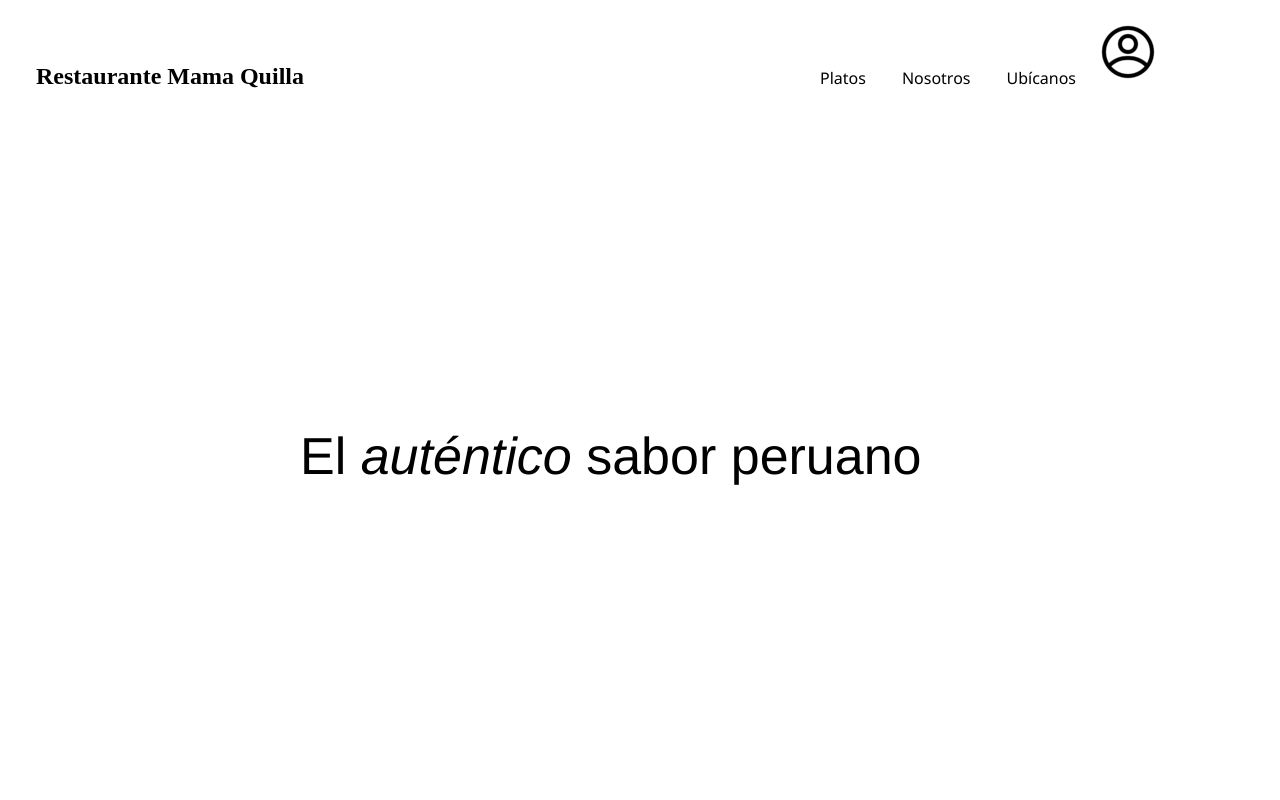
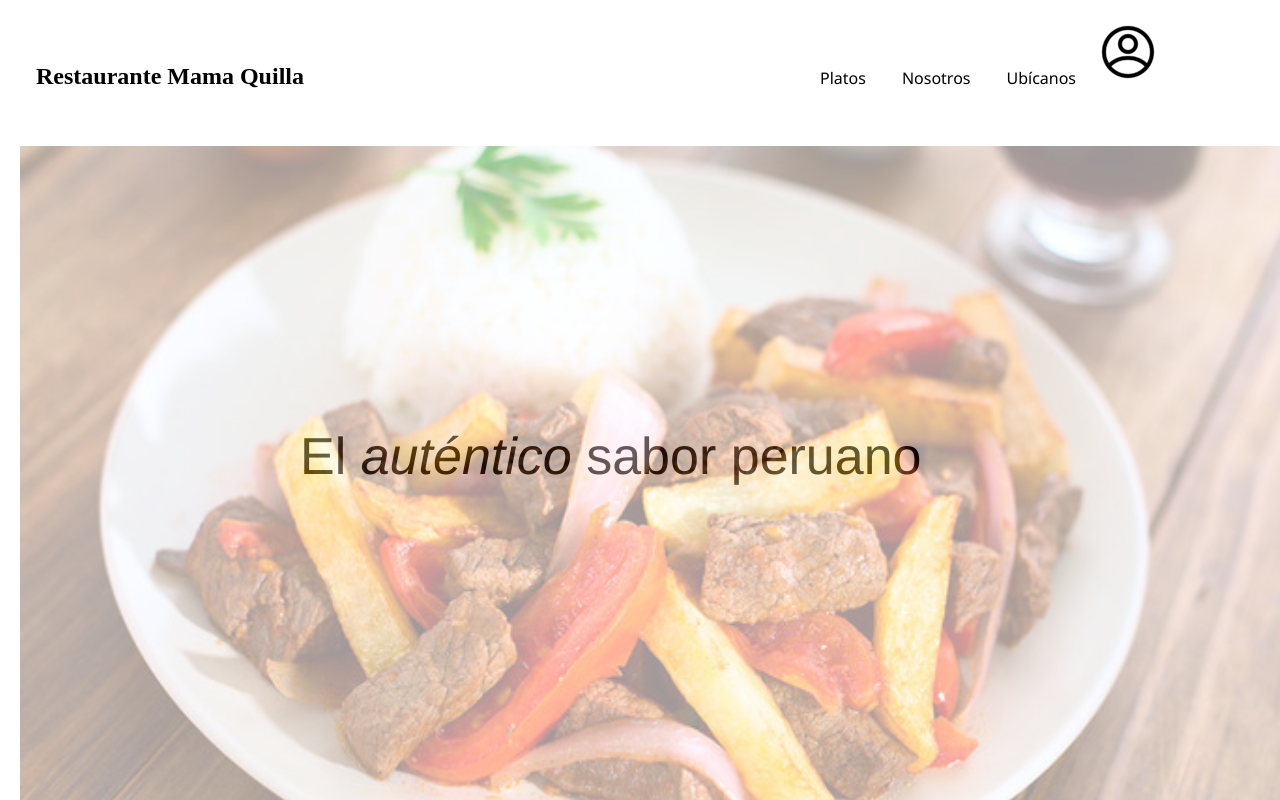
Before and after one commit to Ninorokr/proyectoCoderhouse, a plain HTML site: page index.html in a window 1280 px wide. Drawn offline with Linux system fonts and the light colour scheme; the site is published under a folder, as on GitHub Pages, so addresses that start at the root find nothing; a web font is replaced by a local one.

Commit message:
se corrigio enlace a imagen principal en css

```diff
--- a/resources/styles/estilos.css
+++ b/resources/styles/estilos.css
@@ -40,7 +40,7 @@ a {
     margin: 20px;
     width: 1280px;
     height: 720px;
-    background-image: url('/resources/img/lomoSaltado.png');
+    background-image: url('../img/lomoSaltado.png');
     background-repeat: no-repeat;
     background-size: 100% 100%;
     opacity: 40%;
```
